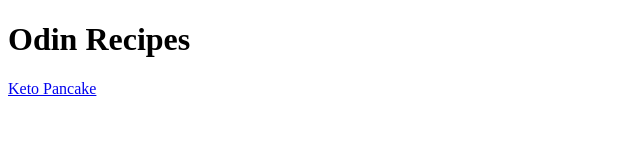
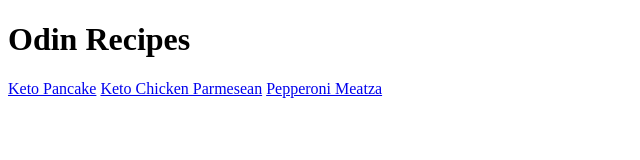
Before and after one commit to manumao/odin-recipes, a plain HTML site: page index.html in a window 1280 px wide. Shown: the whole page, without its empty margins (0-640 px from the left). Drawn offline with Linux system fonts and the light colour scheme.

Commit message:
link both recipes to the index.html

```diff
--- a/index.html
+++ b/index.html
@@ -7,5 +7,7 @@
     <body>
         <h1>Odin Recipes</h1>
         <a href="recipes/keto-pancake.html">Keto Pancake</a>
+        <a href="recipes/keto-chicken-parmesean.html">Keto Chicken Parmesean</a>
+        <a href="recipes/pepperoni-meatza.html"> Pepperoni Meatza</a>
     </body>
 </html>
```
